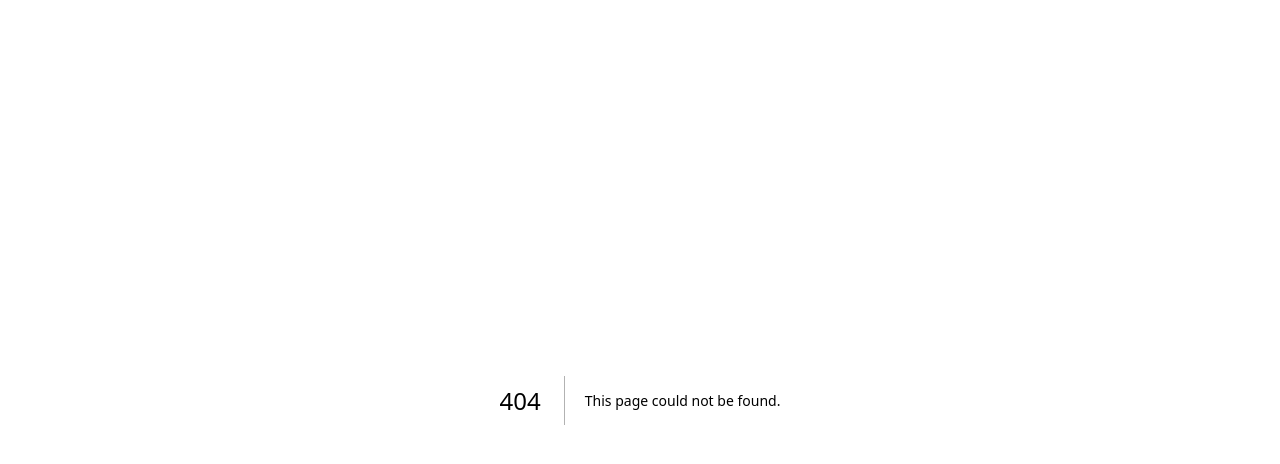
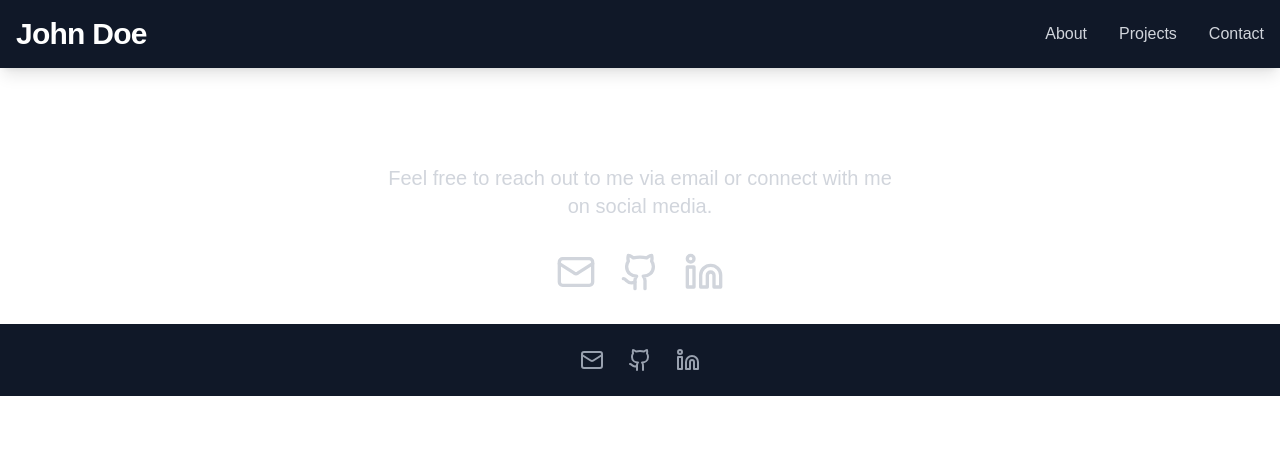
Before and after one commit to Hemant-G/Portfolio, a Next.js app: page /contact in a window 1280 px wide. Before the commit this address had no page. Shown: the top 464 px of the page. Built offline with nearby package versions, Linux system fonts and the light colour scheme.

Commit message:
Initial commit

```diff
--- /dev/null
+++ b/app/contact/page.js
@@ -0,0 +1,52 @@
+import { Github, Linkedin, Mail } from 'lucide-react';
+import { Header } from '../../components/Header';
+import { Footer } from '../../components/Footer';
+
+export default function ContactPage() {
+  const contact = {
+    email: "john.doe@example.com",
+    github: "https://github.com/johndoe",
+    linkedin: "https://linkedin.com/in/johndoe",
+  };
+
+  return (
+    <>
+      <Header />
+      <main className="flex-grow flex flex-col items-center justify-center">
+        <section id="contact" className="p-8 max-w-xl mx-auto text-center">
+          <h2 className="text-3xl md:text-4xl font-playfair font-bold mb-6 text-white">
+            Contact Me
+          </h2>
+          <p className="text-lg md:text-xl font-inter text-gray-300 mb-8">
+            Feel free to reach out to me via email or connect with me on social media.
+          </p>
+          <div className="flex justify-center space-x-6">
+            <a
+              href={`mailto:${contact.email}`}
+              className="text-gray-300 hover:text-cyan-400 transition-colors duration-300"
+            >
+              <Mail size={40} />
+            </a>
+            <a
+              href={contact.github}
+              target="_blank"
+              rel="noopener noreferrer"
+              className="text-gray-300 hover:text-cyan-400 transition-colors duration-300"
+            >
+              <Github size={40} />
+            </a>
+            <a
+              href={contact.linkedin}
+              target="_blank"
+              rel="noopener noreferrer"
+              className="text-gray-300 hover:text-cyan-400 transition-colors duration-300"
+            >
+              <Linkedin size={40} />
+            </a>
+          </div>
+        </section>
+      </main>
+      <Footer />
+    </>
+  );
+}
--- a/app/layout.js
+++ b/app/layout.js
@@ -12,8 +12,8 @@ const geistMono = Geist_Mono({
 });
 
 export const metadata = {
-  title: "Create Next App",
-  description: "Generated by create next app",
+  title: 'John Doe - Portfolio',
+  description: 'A portfolio showcasing the work and skills of John Doe.',
 };
 
 export default function RootLayout({ children }) {
--- a/app/page.js
+++ b/app/page.js
@@ -1,103 +1,73 @@
-import Image from "next/image";
+import Link from 'next/link';
+import Image from 'next/image';
+import { Header } from '../components/Header';
+import { Footer } from '../components/Footer';
 
-export default function Home() {
+// The main page component for the home/about section.
+export default function HomePage() {
+  const portfolioData = {
+    name: "John Doe",
+    title: "Full Stack Developer",
+    about: {
+      bio: "I'm a full stack developer with a deep passion for **Computer Science**, **Art**, and **Video Games**. I love building applications that blend technical excellence with creative design, always seeking to create intuitive and memorable digital experiences. I thrive on the challenge of bringing complex ideas to life through code."
+    }
+  };
+
   return (
-    <div className="font-sans grid grid-rows-[20px_1fr_20px] items-center justify-items-center min-h-screen p-8 pb-20 gap-16 sm:p-20">
-      <main className="flex flex-col gap-[32px] row-start-2 items-center sm:items-start">
-        <Image
-          className="dark:invert"
-          src="/next.svg"
-          alt="Next.js logo"
-          width={180}
-          height={38}
-          priority
-        />
-        <ol className="font-mono list-inside list-decimal text-sm/6 text-center sm:text-left">
-          <li className="mb-2 tracking-[-.01em]">
-            Get started by editing{" "}
-            <code className="bg-black/[.05] dark:bg-white/[.06] font-mono font-semibold px-1 py-0.5 rounded">
-              app/page.js
-            </code>
-            .
-          </li>
-          <li className="tracking-[-.01em]">
-            Save and see your changes instantly.
-          </li>
-        </ol>
+    <>
+      <Header />
+      <main className="flex-grow flex flex-col items-center justify-center bg-gradient-to-br from-gray-900 via-gray-800 to-gray-900 min-h-screen">
+        <section id="about" className=" mx-auto w-full text-center">
+          <div className="relative bg-gray-900/80 shadow-2xl p-0 md:p-0 overflow-hidden animate-fade-in ">
+            <div className="relative w-full h-72 md:h-96">
+              <Image
+                src="/profile.jpg"
+                alt="Profile Poster"
+                fill
+                className="object-cover w-full h-full"
+                priority
+              />
+              <div className="absolute inset-0 bg-gradient-to-t from-gray-900/90 via-gray-900/60 to-transparent" />
+            </div>
+            <div className="relative z-10 flex flex-row items-center justify-center h-full text-white px-6 py-10 md:py-16">
+              <div className="mb-6 ">
+                <div className="w-100 rounded shadow-xl overflow-hidden  bg-gray-800">
+                  <Image
+                    src="/profile.jpg"
+                    alt="Profile"
+                    width={160}
+                    height={160}
+                    className="object-cover w-full h-full"
+                  />
+                </div>
+              </div>
+              <div className='ml-6 md:ml-12 max-w-2xl'>
+                <h2 className="text-4xl md:text-7xl font-playfair font-bold leading-tight mb-4 animate-slide-up animation-delay-300 drop-shadow-lg">
+                  Hello, I'm <span className="text-cyan-400">{portfolioData.name}</span>
+                </h2>
+                <p className="text-2xl md:text-4xl font-inter font-light text-cyan-300 mb-8 animate-slide-up animation-delay-600 drop-shadow">
+                  {portfolioData.title}
+                </p>
+                <p className="text-lg md:text-xl font-inter leading-relaxed max-w-2xl mb-12 animate-fade-in animation-delay-900 text-gray-200">
+                  {portfolioData.about.bio}
+                </p>
+                <Link href="/projects" className="inline-block bg-gray-800 text-gray-300 font-semibold px-6 py-3 rounded-full hover:bg-gray-700 transition-colors duration-300 animate-fade-in animation-delay-1200">
+                  View Projects
+                </Link>
+                <Link href="/projects" className="inline-block ml-4 bg-gray-800 text-gray-300 font-semibold px-6 py-3 rounded-full hover:bg-gray-700 transition-colors duration-300 animate-fade-in animation-delay-1500">
+                  Creative Works
+                </Link>
+                <Link href="/contact" className="inline-block ml-4 bg-gray-800 text-gray-300 font-semibold px-6 py-3 rounded-full hover:bg-gray-700 transition-colors duration-300 animate-fade-in animation-delay-1500">
+                  Contact Me
+                </Link>
+              </div>
 
-        <div className="flex gap-4 items-center flex-col sm:flex-row">
-          <a
-            className="rounded-full border border-solid border-transparent transition-colors flex items-center justify-center bg-foreground text-background gap-2 hover:bg-[#383838] dark:hover:bg-[#ccc] font-medium text-sm sm:text-base h-10 sm:h-12 px-4 sm:px-5 sm:w-auto"
-            href="https://vercel.com/new?utm_source=create-next-app&utm_medium=appdir-template-tw&utm_campaign=create-next-app"
-            target="_blank"
-            rel="noopener noreferrer"
-          >
-            <Image
-              className="dark:invert"
-              src="/vercel.svg"
-              alt="Vercel logomark"
-              width={20}
-              height={20}
-            />
-            Deploy now
-          </a>
-          <a
-            className="rounded-full border border-solid border-black/[.08] dark:border-white/[.145] transition-colors flex items-center justify-center hover:bg-[#f2f2f2] dark:hover:bg-[#1a1a1a] hover:border-transparent font-medium text-sm sm:text-base h-10 sm:h-12 px-4 sm:px-5 w-full sm:w-auto md:w-[158px]"
-            href="https://nextjs.org/docs?utm_source=create-next-app&utm_medium=appdir-template-tw&utm_campaign=create-next-app"
-            target="_blank"
-            rel="noopener noreferrer"
-          >
-            Read our docs
-          </a>
-        </div>
+
+            </div>
+          </div>
+        </section>
       </main>
-      <footer className="row-start-3 flex gap-[24px] flex-wrap items-center justify-center">
-        <a
-          className="flex items-center gap-2 hover:underline hover:underline-offset-4"
-          href="https://nextjs.org/learn?utm_source=create-next-app&utm_medium=appdir-template-tw&utm_campaign=create-next-app"
-          target="_blank"
-          rel="noopener noreferrer"
-        >
-          <Image
-            aria-hidden
-            src="/file.svg"
-            alt="File icon"
-            width={16}
-            height={16}
-          />
-          Learn
-        </a>
-        <a
-          className="flex items-center gap-2 hover:underline hover:underline-offset-4"
-          href="https://vercel.com/templates?framework=next.js&utm_source=create-next-app&utm_medium=appdir-template-tw&utm_campaign=create-next-app"
-          target="_blank"
-          rel="noopener noreferrer"
-        >
-          <Image
-            aria-hidden
-            src="/window.svg"
-            alt="Window icon"
-            width={16}
-            height={16}
-          />
-          Examples
-        </a>
-        <a
-          className="flex items-center gap-2 hover:underline hover:underline-offset-4"
-          href="https://nextjs.org?utm_source=create-next-app&utm_medium=appdir-template-tw&utm_campaign=create-next-app"
-          target="_blank"
-          rel="noopener noreferrer"
-        >
-          <Image
-            aria-hidden
-            src="/globe.svg"
-            alt="Globe icon"
-            width={16}
-            height={16}
-          />
-          Go to nextjs.org →
-        </a>
-      </footer>
-    </div>
+      <Footer />
+    </>
   );
 }
--- /dev/null
+++ b/app/projects/page.js
@@ -0,0 +1,59 @@
+import { Header } from '../../components/Header';
+import { ProjectCard } from '../../components/ProjectCard';
+import { Footer } from '../../components/Footer';
+
+export default function ProjectsPage() {
+  const projects = [
+    {
+      id: 1,
+      title: "E-commerce Platform",
+      description: "A full-featured e-commerce site built with React, Node.js, and Stripe.",
+      image: "/project-1.jpg", // Replace with your own image file
+      tech: ["React", "Node.js", "Stripe"],
+      link: "#"
+    },
+    {
+      id: 2,
+      title: "Task Management App",
+      description: "A clean and simple task manager with drag-and-drop functionality.",
+      image: "/project-2.jpg", // Replace with your own image file
+      tech: ["Vue.js", "Firebase", "CSS Grid"],
+      link: "#"
+    },
+    {
+      id: 3,
+      title: "Personal Blog",
+      description: "A Gatsby-powered blog to share my thoughts on technology and coding.",
+      image: "/project-3.jpg", // Replace with your own image file
+      tech: ["Gatsby", "GraphQL", "Markdown"],
+      link: "#"
+    },
+    {
+      id: 4,
+      title: "Weather Dashboard",
+      description: "A responsive weather app that fetches data from a public API.",
+      image: "/project-4.jpg", // Replace with your own image file
+      tech: ["JavaScript", "HTML", "CSS"],
+      link: "#"
+    },
+  ];
+
+  return (
+    <>
+      <Header />
+      <main className="flex-grow flex flex-col items-center justify-center">
+        <section id="projects" className="p-8 max-w-6xl mx-auto w-full">
+          <h2 className="text-4xl md:text-6xl font-playfair font-extrabold text-white leading-tight mb-8 text-center animate-fade-in-down">
+            Featured Work
+          </h2>
+          <div className="grid grid-cols-1 md:grid-cols-2 lg:grid-cols-2 gap-8">
+            {projects.map(project => (
+              <ProjectCard key={project.id} project={project} />
+            ))}
+          </div>
+        </section>
+      </main>
+      <Footer />
+    </>
+  );
+}
--- /dev/null
+++ b/components/Footer.js
@@ -0,0 +1,43 @@
+import { Github, Linkedin, Mail } from 'lucide-react';
+
+export function Footer() {
+  const contact = {
+    email: "john.doe@example.com",
+    github: "https://github.com/johndoe",
+    linkedin: "https://linkedin.com/in/johndoe",
+  };
+
+  return (
+    <footer className="bg-gray-900 text-gray-400 py-6">
+      <div className="container mx-auto flex justify-center">
+        <div className="flex space-x-6">
+          <a
+            href={`mailto:${contact.email}`}
+            aria-label="Email"
+            className="text-gray-400 hover:text-cyan-400 transition-colors duration-300"
+          >
+            <Mail size={24} />
+          </a>
+          <a
+            href={contact.github}
+            target="_blank"
+            rel="noopener noreferrer"
+            aria-label="GitHub Profile"
+            className="text-gray-400 hover:text-cyan-400 transition-colors duration-300"
+          >
+            <Github size={24} />
+          </a>
+          <a
+            href={contact.linkedin}
+            target="_blank"
+            rel="noopener noreferrer"
+            aria-label="LinkedIn Profile"
+            className="text-gray-400 hover:text-cyan-400 transition-colors duration-300"
+          >
+            <Linkedin size={24} />
+          </a>
+        </div>
+      </div>
+    </footer>
+  );
+}
--- /dev/null
+++ b/components/Header.js
@@ -0,0 +1,36 @@
+import Link from 'next/link';
+
+export function Header() {
+  const name = "John Doe";
+
+  return (
+    <header className="bg-gray-900 text-gray-100 shadow-lg sticky top-0 z-50">
+      <div className="container mx-auto p-4 flex justify-between items-center">
+        <h1 className="text-2xl md:text-3xl font-bold tracking-tight text-white font-playfair">
+          <Link href="/" className="hover:text-cyan-400 transition-colors duration-300">
+            {name}
+          </Link>
+        </h1>
+        <nav>
+          <ul className="flex space-x-4 md:space-x-8 font-inter">
+            <li>
+              <Link href="/" className="text-gray-300 hover:text-cyan-400 transition-colors duration-300 text-sm md:text-base">
+                About
+              </Link>
+            </li>
+            <li>
+              <Link href="/projects" className="text-gray-300 hover:text-cyan-400 transition-colors duration-300 text-sm md:text-base">
+                Projects
+              </Link>
+            </li>
+            <li>
+              <Link href="/contact" className="text-gray-300 hover:text-cyan-400 transition-colors duration-300 text-sm md:text-base">
+                Contact
+              </Link>
+            </li>
+          </ul>
+        </nav>
+      </div>
+    </header>
+  );
+}
--- /dev/null
+++ b/components/ProjectCard.js
@@ -0,0 +1,35 @@
+import Image from 'next/image';
+import { ArrowUpRight } from 'lucide-react';
+import Link from 'next/link';
+
+export function ProjectCard({ project }) {
+  return (
+    <div className="group relative rounded-xl overflow-hidden shadow-lg transition-transform transform hover:scale-105 duration-300">
+      <Image
+        src={project.image}
+        alt={project.title}
+        width={600}
+        height={400}
+        className="w-full h-64 object-cover transition-opacity duration-300 group-hover:opacity-75"
+      />
+      <div className="absolute inset-0 bg-gradient-to-t from-gray-900 via-gray-900/50 to-transparent p-6 flex flex-col justify-end">
+        <h3 className="text-2xl font-playfair font-bold text-white mb-2 transform translate-y-4 group-hover:translate-y-0 transition-transform duration-300">
+          {project.title}
+        </h3>
+        <p className="text-gray-300 text-sm font-inter opacity-0 group-hover:opacity-100 transition-opacity duration-300 mb-4">
+          {project.description}
+        </p>
+        <div className="flex flex-wrap gap-2 mb-4 opacity-0 group-hover:opacity-100 transition-opacity duration-300">
+          {project.tech.map(tech => (
+            <span key={tech} className="bg-cyan-500 text-gray-900 text-xs font-semibold px-2 py-1 rounded-full font-inter">
+              {tech}
+            </span>
+          ))}
+        </div>
+        <a href={project.link} target="_blank" rel="noopener noreferrer" className="self-start text-cyan-400 font-semibold flex items-center gap-1 opacity-0 group-hover:opacity-100 transition-opacity duration-300 font-inter">
+          View Project <ArrowUpRight size={16} />
+        </a>
+      </div>
+    </div>
+  );
+}
```
Also changed, not shown: package.json (+6 -4 lines), public/0491ed0d2bcc848e5053ef6a33448697.jpg (added), 1 other file (tests, documents, lock files or other folders).
